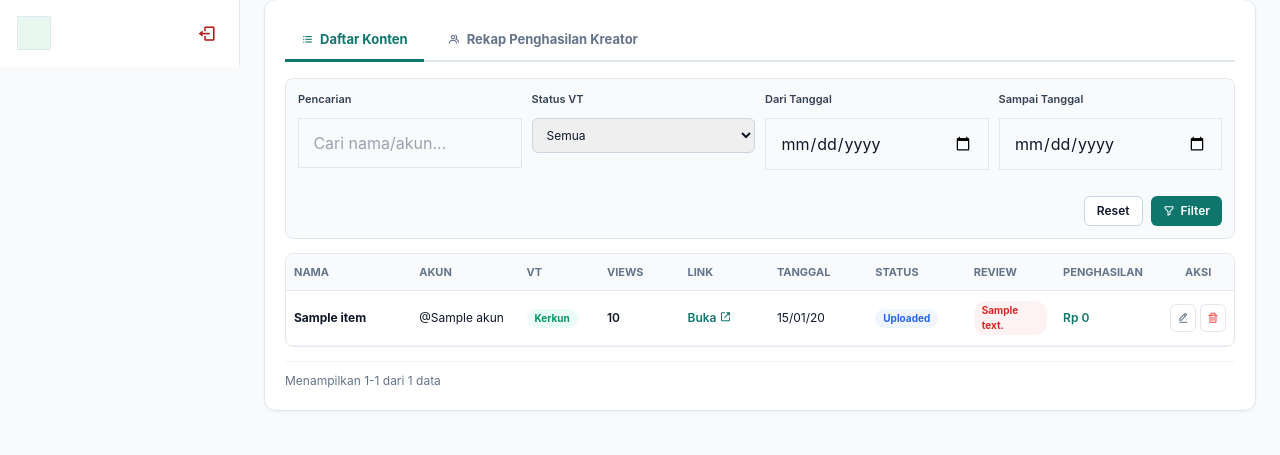
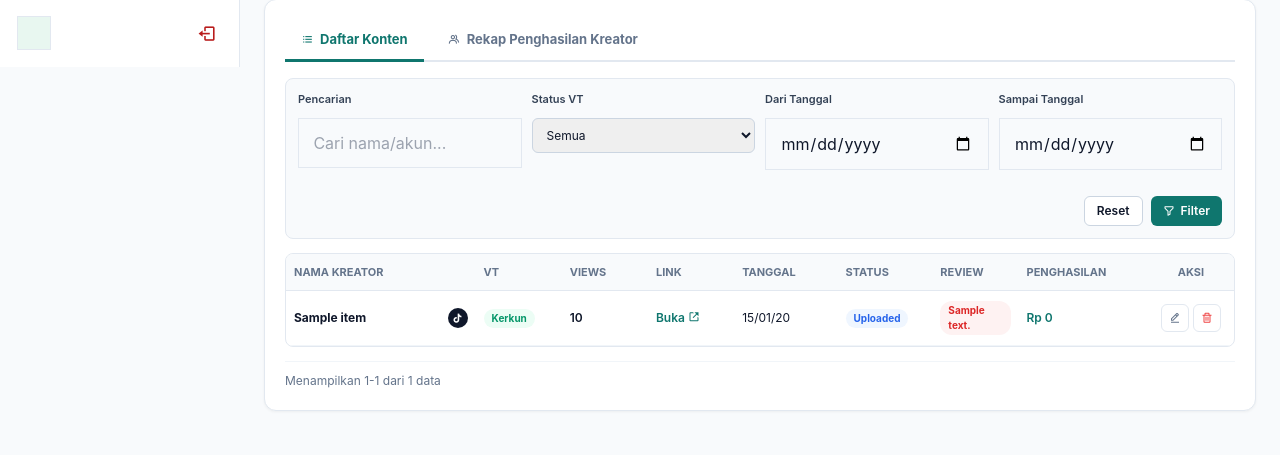
Before and after one commit to MagyenaTwo/catetin, a Python web app: template app/templates/konten.html in a window 1280 px wide. Shown: the part 733-1188 px from the top of the page. Run offline with Jinja, Linux system fonts and the light colour scheme; the template is opened without the code that fills it: most values are stand-ins (such as "Sample title", 1, 10 or a date in 2020); some libraries are stand-ins or nearby versions.

Commit message:
Update konten.html

```diff
--- a/app/templates/konten.html
+++ b/app/templates/konten.html
@@ -250,6 +250,47 @@
         cursor: pointer;
     }
 
+    /* Struktur Flex Rapi & Sejajar untuk Nama & Ikon TikTok */
+    .kreator-cell {
+        display: flex;
+        align-items: center;
+        justify-content: space-between;
+        gap: 8px;
+        width: 100%;
+    }
+
+    .kreator-nama {
+        font-weight: 700;
+        white-space: nowrap;
+        overflow: hidden;
+        text-overflow: ellipsis;
+        flex: 1;
+    }
+
+    .tiktok-link {
+        display: inline-flex;
+        align-items: center;
+        justify-content: center;
+        width: 20px;
+        height: 20px;
+        border-radius: 50%;
+        background: #0f172a;
+        color: #ffffff;
+        text-decoration: none;
+        font-size: 11px;
+        flex-shrink: 0;
+        transition: transform 0.15s ease, background 0.15s ease;
+    }
+
+    .tiktok-link i {
+        line-height: 1;
+    }
+
+    .tiktok-link:hover {
+        transform: scale(1.1);
+        background: #000000;
+    }
+
     /* Pagination Component */
     .pagination-container {
         display: flex;
@@ -479,16 +520,15 @@
                 <table class="custom-table">
                     <thead>
                         <tr>
-                            <th style="width: 14%;">Nama</th>
-                            <th style="width: 12%;">Akun</th>
-                            <th style="width: 9%;">VT</th>
-                            <th style="width: 9%;">Views</th>
+                            <th style="width: 22%;">Nama Kreator</th>
+                            <th style="width: 10%;">VT</th>
+                            <th style="width: 10%;">Views</th>
                             <th style="width: 10%;">Link</th>
-                            <th style="width: 11%;">Tanggal</th>
+                            <th style="width: 12%;">Tanggal</th>
                             <th style="width: 11%;">Status</th>
                             <th style="width: 10%;">Review</th>
-                            <th style="width: 12%;">Penghasilan</th>
-                            <th style="width: 8%; text-align: center;">Aksi</th>
+                            <th style="width: 15%;">Penghasilan</th>
+                            <th style="width: 10%; text-align: center;">Aksi</th>
                         </tr>
                     </thead>
                     <tbody id="tableBody">
@@ -505,13 +545,23 @@
                                 data-tanggal="{{ item.tanggal_upload.strftime('%Y-%m-%d') if item.tanggal_upload else '' }}"
                                 data-statusupload="{{ item.status_upload }}"
                                 data-review="{{ item.review }}">
+                                <td>
+    <div class="kreator-cell">
+        <span class="kreator-nama" title="{{ item.nama }}">{{ item.nama }}</span>
 
-                                <td style="overflow: hidden; text-overflow: ellipsis; white-space: nowrap;" title="{{ item.nama }}">
-                                    <strong>{{ item.nama }}</strong>
-                                </td>
-                                <td style="overflow: hidden; text-overflow: ellipsis; white-space: nowrap;" title="@{{ item.akun }}">
-                                    @{{ item.akun }}
-                                </td>
+        {% if item.akun and item.akun.replace('@', '').strip() != '' %}
+            {% set clean_akun = item.akun.replace('@', '').strip() %}
+            <!-- Tambahkan ?lang=en di akhir URL untuk bypass redirect FYP -->
+            <a href="https://www.tiktok.com/@{{ clean_akun }}?lang=en"
+               target="_blank"
+               rel="noopener"
+               class="tiktok-link"
+               title="Buka TikTok @{{ clean_akun }}">
+                <i class='bx bxl-tiktok'></i>
+            </a>
+        {% endif %}
+    </div>
+</td>
                                 <td>
                                     <span class="badge {{ 'badge-success' if item.status_vt == 'Kerkun' else 'badge-danger' }}">
                                         {{ item.status_vt }}
@@ -521,7 +571,7 @@
                                     {{ "{:,}".format(item.views or 0) }}
                                 </td>
                                 <td>
-                                    <a href="{{ item.link_video or item.link or '#' }}" target="_blank" style="color: #0f766e; text-decoration: none; font-weight: 600;">
+                                    <a href="{{ item.link_video or item.link or '#' }}" target="_blank" rel="noopener noreferrer" style="color: #0f766e; text-decoration: none; font-weight: 600;">
                                         Buka <i class='bx bx-link-external'></i>
                                     </a>
                                 </td>
@@ -560,7 +610,7 @@
                             {% endfor %}
                         {% else %}
                             <tr id="noDataRow">
-                                <td colspan="10" style="text-align: center; padding: 24px; color: #64748b;">
+                                <td colspan="9" style="text-align: center; padding: 24px; color: #64748b;">
                                     <i class='bx bx-folder-open' style="font-size: 28px; color: #cbd5e1; display: block; margin-bottom: 4px;"></i>
                                     Belum ada data konten yang ditemukan.
                                 </td>
@@ -705,6 +755,8 @@
         </form>
     </div>
 </div>
+
+
 
 <!-- Toast Container -->
 <div id="toastContainer" class="toast-container"></div>
```
